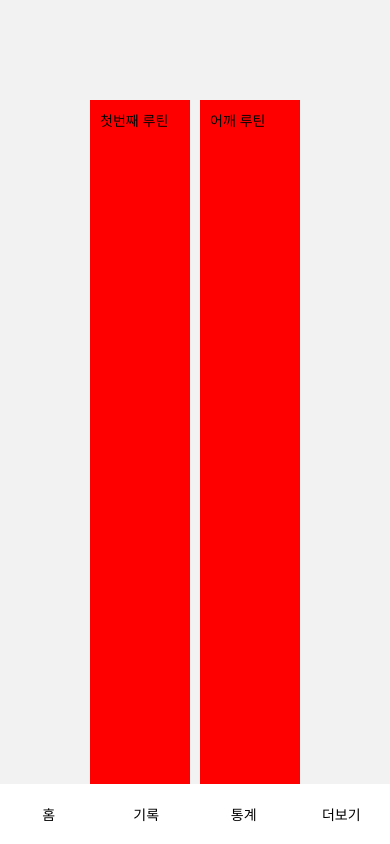
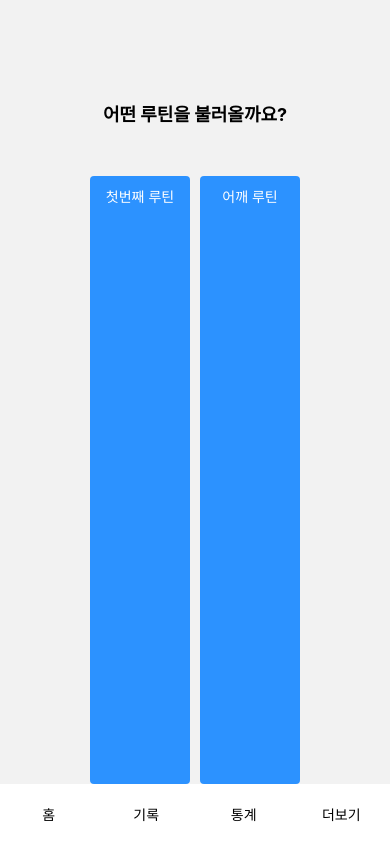
Before and after one commit to kigpand/healthinfo, a React Native app: screen /LoadPrevRoutine in a window 390 px wide. Built offline with nearby package versions, Linux system fonts and the light colour scheme.

Commit message:
전체 title 추가, ui 작업

```diff
--- a/components/PrevRoutineList.tsx
+++ b/components/PrevRoutineList.tsx
@@ -1,5 +1,6 @@
 import {StyleSheet, Text, View} from 'react-native';
 import {IRoutine} from '../interface/IRoutine';
+import {buttonColor} from '../style/color';
 
 type Props = {
   item: IRoutine;
@@ -9,16 +10,23 @@ type Props = {
 export default function PrevRoutineList({item, openModal}: Props) {
   return (
     <View style={styles.container}>
-      <Text onPress={() => openModal(item)}>{item.title}</Text>
+      <Text style={styles.text} onPress={() => openModal(item)}>
+        {item.title}
+      </Text>
     </View>
   );
 }
 
 const styles = StyleSheet.create({
   container: {
-    backgroundColor: 'red',
+    backgroundColor: buttonColor,
+    borderRadius: 4,
     paddingHorizontal: 10,
     paddingVertical: 10,
     width: 100,
   },
+  text: {
+    textAlign: 'center',
+    color: 'white',
+  },
 });
--- a/components/SetListDoing.tsx
+++ b/components/SetListDoing.tsx
@@ -1,11 +1,12 @@
 import {View, Text, Pressable, StyleSheet} from 'react-native';
 
 type Props = {
+  setCount: number;
   setNum: number;
   onAddBtn: () => void;
 };
 
-export default function SetListDoing({setNum, onAddBtn}: Props) {
+export default function SetListDoing({setCount, setNum, onAddBtn}: Props) {
   return (
     <View style={styles.doing}>
       <Text>몇 세트 진행하셨나요?</Text>
@@ -15,6 +16,7 @@ export default function SetListDoing({setNum, onAddBtn}: Props) {
           +
         </Text>
       </View>
+      <Text style={styles.set}>{setCount - setNum}세트남았어요!!</Text>
     </View>
   );
 }
@@ -45,4 +47,10 @@ const styles = StyleSheet.create({
     borderRadius: 8,
     textAlign: 'right',
   },
+  set: {
+    marginTop: 20,
+    fontWeight: '700',
+    fontSize: 16,
+    textAlign: 'center',
+  },
 });
--- a/components/SetListMain.tsx
+++ b/components/SetListMain.tsx
@@ -37,7 +37,11 @@ export default function SetListMain({
   return (
     <View style={styles.container}>
       {routine && <SetListTitle routine={routine} />}
-      <SetListDoing setNum={setNum} onAddBtn={onAddBtn} />
+      <SetListDoing
+        setCount={routine?.set || 0}
+        setNum={setNum}
+        onAddBtn={onAddBtn}
+      />
       {count !== 0 && (
         <Pressable style={styles.prev} onPress={onMinusCount}>
           <Text style={styles.prevText}>이전</Text>
--- a/components/modal/HomeModal.tsx
+++ b/components/modal/HomeModal.tsx
@@ -28,6 +28,7 @@ export default function HomeModal({onView, closeView}: Props) {
       visible={onView}
       presentationStyle="formSheet">
       <View style={styles.modal}>
+        <Text style={styles.title}>어떤 방식으로 진행할까요?</Text>
         <Text style={styles.list} onPress={onMove}>
           이전 루틴 불러오기
         </Text>
@@ -45,6 +46,12 @@ const styles = StyleSheet.create({
     alignItems: 'center',
     justifyContent: 'center',
     gap: 10,
+    backgroundColor: '#fffcd4',
+  },
+  title: {
+    fontWeight: '700',
+    fontSize: 18,
+    marginBottom: 20,
   },
   list: {
     overflow: 'hidden',
@@ -61,7 +68,7 @@ const styles = StyleSheet.create({
     paddingHorizontal: 20,
     paddingVertical: 10,
     borderRadius: 8,
-    backgroundColor: '#84ff00',
+    backgroundColor: '#72dd00',
     color: 'white',
     borderWidth: 1,
     borderColor: '#1bff1b',
--- a/components/modal/StartModal.tsx
+++ b/components/modal/StartModal.tsx
@@ -63,7 +63,7 @@ const styles = StyleSheet.create({
   header: {
     width: '100%',
     alignItems: 'center',
-    backgroundColor: borderColor,
+    backgroundColor: buttonColor,
     position: 'absolute',
     paddingVertical: 10,
     top: 0,
@@ -78,7 +78,7 @@ const styles = StyleSheet.create({
     justifyContent: 'center',
   },
   timerInput: {
-    borderColor: borderColor,
+    borderColor: buttonColor,
     borderWidth: 1,
     borderRadius: 8,
     fontSize: 18,
--- a/navigation/Home.tsx
+++ b/navigation/Home.tsx
@@ -8,6 +8,7 @@ export default function Home({navigation}: any) {
 
   return (
     <View style={styles.container}>
+      <Text style={styles.title}>오늘은 어떤 운동을 진행해볼까요?</Text>
       <Text style={styles.today} onPress={() => setOnView(true)}>
         오늘의 운동
       </Text>
@@ -25,6 +26,11 @@ const styles = StyleSheet.create({
     backgroundColor: backgroundColor,
     alignItems: 'center',
     justifyContent: 'center',
+  },
+  title: {
+    marginBottom: 40,
+    fontWeight: '700',
+    fontSize: 18,
   },
   today: {
     overflow: 'hidden',
--- a/navigation/LoadPrevRoutine.tsx
+++ b/navigation/LoadPrevRoutine.tsx
@@ -22,6 +22,7 @@ export default function LoadPrevRoutine() {
   // section list test 해볼것
   return (
     <View style={style.container}>
+      <Text style={style.title}>어떤 루틴을 불러올까요?</Text>
       <FlatList
         horizontal={true}
         style={style.flatList}
@@ -45,10 +46,15 @@ const style = StyleSheet.create({
     height: '100%',
     alignItems: 'center',
   },
+  title: {
+    fontWeight: '700',
+    fontSize: 18,
+    marginTop: 100,
+  },
   flatList: {
     flex: 1,
     flexWrap: 'wrap',
-    marginTop: 100,
+    marginTop: 50,
     width: '100%',
   },
   kg: {
```
